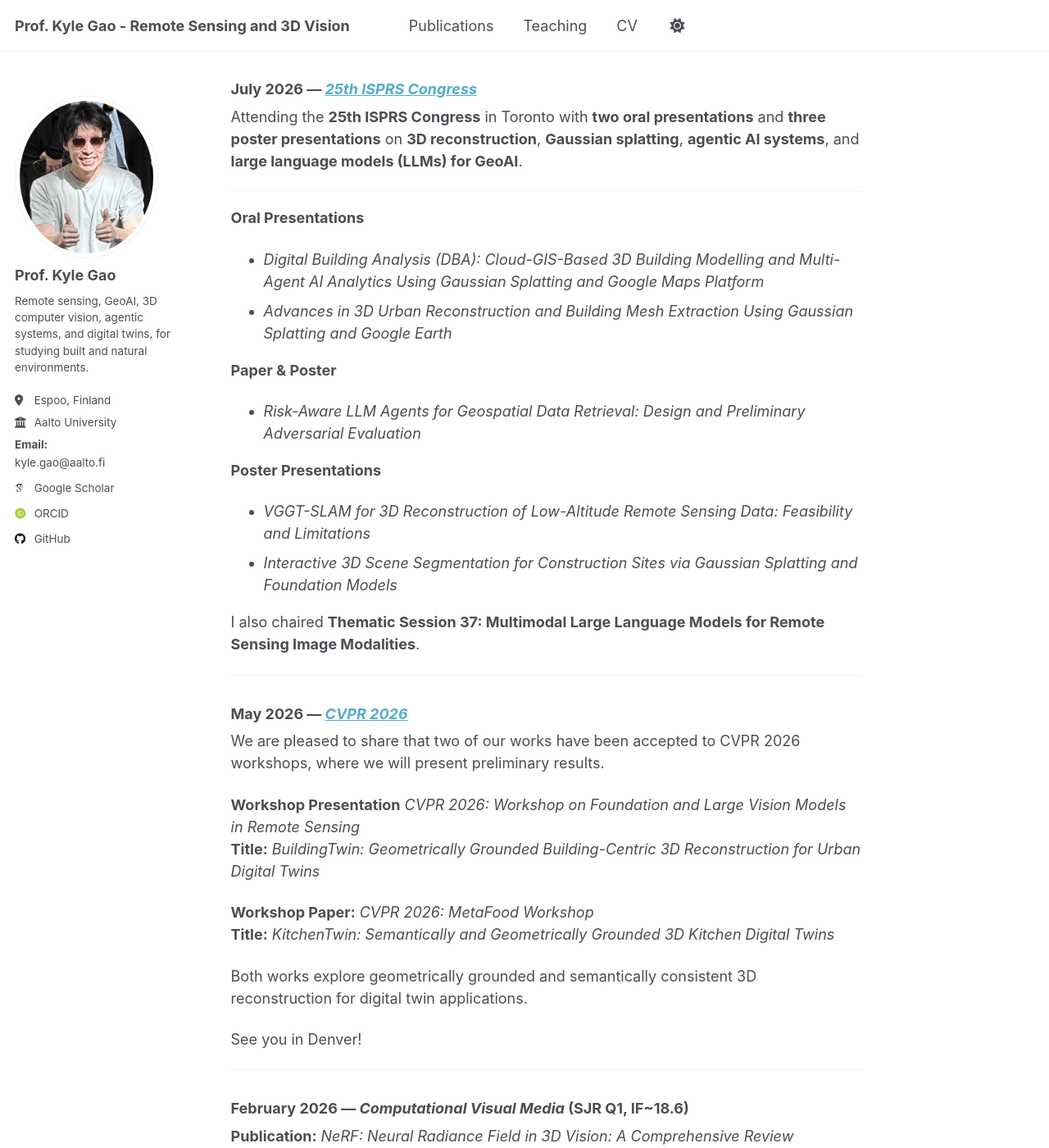
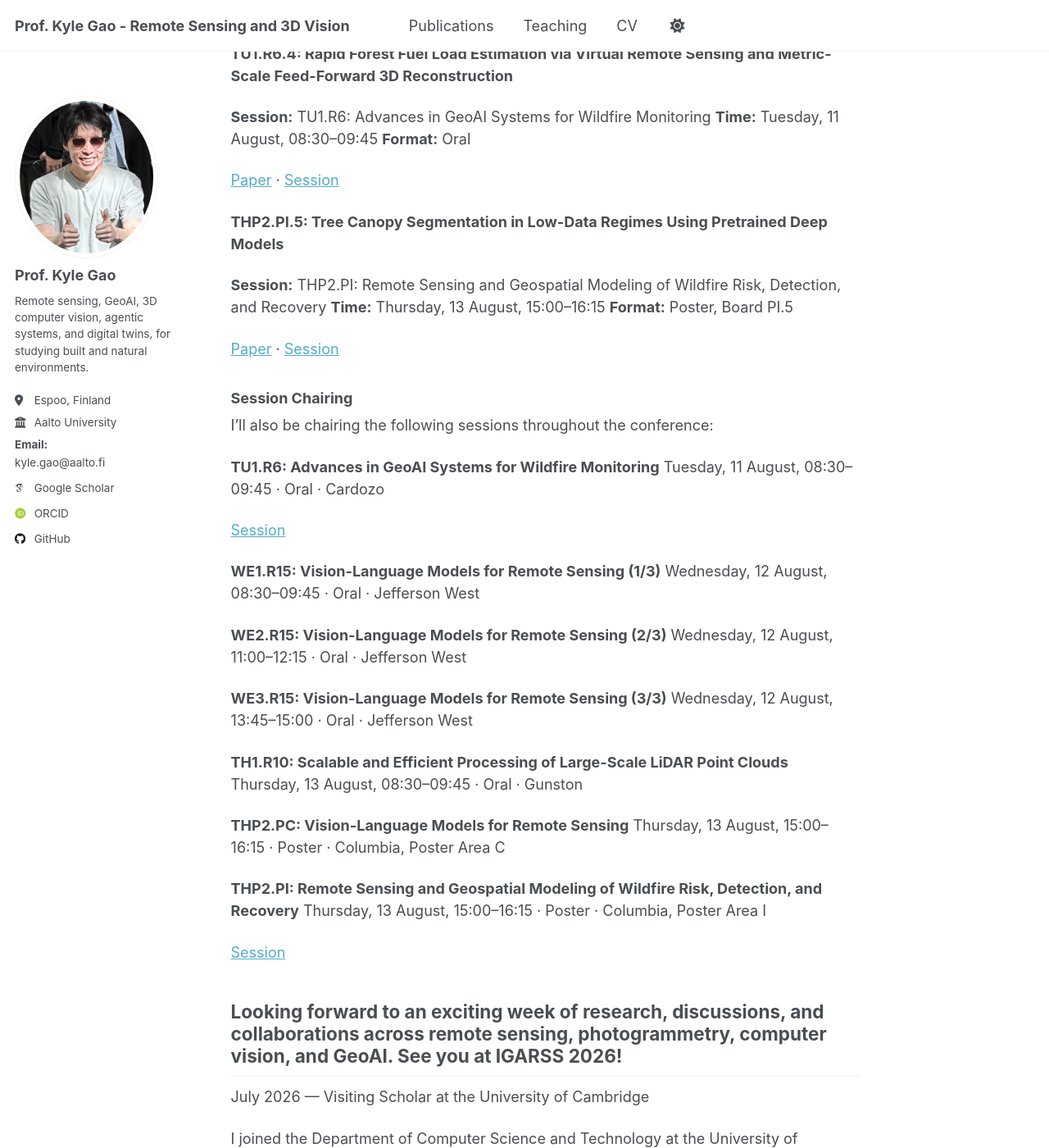
Before and after one commit to kyle-gao/kyle-gao.github.io, a Jekyll site: the page built from _pages/about.md, in a window 1280 px wide and 1400 px high, scrolled down 1313 px. Shown: the whole window at 82% size. Built offline with Jekyll 4.4.1, drawn with Linux system fonts in a browser that asks for light colours; some web fonts are replaced; a script that is not in the unit is left out; some of the changed text lies outside the part shown.

Commit message:
Update about upcoming conferences and research roles
Added information about attending IGARSS 2026, including paper presentations and session chairing details. Updated details about the 25th ISPRS Congress and added new research contributions as a Visiting Scholar at the University of Cambridge.

```diff
--- a/_pages/about.md
+++ b/_pages/about.md
@@ -27,6 +27,59 @@ I joined Aalto University as a Tenure Track Assistant Professor of Geoinformatic
 My research focuses on large-scale 3D geospatial modelling, agentic systems in GIS, and Earth foundation models for studying the natural and built environment. I look forward to building an interdisciplinary research program and collaborating with colleagues across Aalto and the international geospatial AI community.
 
 ---
+## IGARSS 2026
+
+I’m excited to be attending **IGARSS 2026** in Washington, D.C., from August 9–14! I’ll be presenting two papers and chairing sessions covering GeoAI, vision-language models, LiDAR, and wildfire monitoring.
+
+### Paper Presentations
+
+**TU1.R6.4: Rapid Forest Fuel Load Estimation via Virtual Remote Sensing and Metric-Scale Feed-Forward 3D Reconstruction**
+
+**Session:** TU1.R6: Advances in GeoAI Systems for Wildfire Monitoring
+**Time:** Tuesday, 11 August, 08:30–09:45
+**Format:** Oral
+
+[Paper](https://2026.ieeeigarss.org/view_paper.php?PaperNum=2880&SessionID=1700) · [Session](https://2026.ieeeigarss.org/view_session.php?SessionID=1700)
+
+**THP2.PI.5: Tree Canopy Segmentation in Low-Data Regimes Using Pretrained Deep Models**
+
+**Session:** THP2.PI: Remote Sensing and Geospatial Modeling of Wildfire Risk, Detection, and Recovery
+**Time:** Thursday, 13 August, 15:00–16:15
+**Format:** Poster, Board PI.5
+
+[Paper](https://2026.ieeeigarss.org/view_paper.php?PaperNum=2993&SessionID=1708) · [Session](https://2026.ieeeigarss.org/view_session.php?SessionID=1708)
+
+### Session Chairing
+
+I’ll also be chairing the following sessions throughout the conference:
+
+**TU1.R6: Advances in GeoAI Systems for Wildfire Monitoring**
+Tuesday, 11 August, 08:30–09:45 · Oral · Cardozo
+
+[Session](https://2026.ieeeigarss.org/view_session.php?SessionID=1700)
+
+**WE1.R15: Vision-Language Models for Remote Sensing (1/3)**
+Wednesday, 12 August, 08:30–09:45 · Oral · Jefferson West
+
+**WE2.R15: Vision-Language Models for Remote Sensing (2/3)**
+Wednesday, 12 August, 11:00–12:15 · Oral · Jefferson West
+
+**WE3.R15: Vision-Language Models for Remote Sensing (3/3)**
+Wednesday, 12 August, 13:45–15:00 · Oral · Jefferson West
+
+**TH1.R10: Scalable and Efficient Processing of Large-Scale LiDAR Point Clouds**
+Thursday, 13 August, 08:30–09:45 · Oral · Gunston
+
+**THP2.PC: Vision-Language Models for Remote Sensing**
+Thursday, 13 August, 15:00–16:15 · Poster · Columbia, Poster Area C
+
+**THP2.PI: Remote Sensing and Geospatial Modeling of Wildfire Risk, Detection, and Recovery**
+Thursday, 13 August, 15:00–16:15 · Poster · Columbia, Poster Area I
+
+[Session](https://2026.ieeeigarss.org/view_session.php?SessionID=1708)
+
+Looking forward to an exciting week of research, discussions, and collaborations across **remote sensing, photogrammetry, computer vision, and GeoAI**. See you at IGARSS 2026!
+---
 
 July 2026 — Visiting Scholar at the University of Cambridge
 
@@ -34,11 +87,11 @@ I joined the Department of Computer Science and Technology at the University of
 
 My research contributes to the TESSERA project, with a focus on representation learning and the application of TESSERA embeddings to studying the natural and built environment. This appointment also supports new international collaborations in GeoAI, Earth foundation models, and environmental monitoring.
 
+---
+
 ### July 2026 — *[25th ISPRS Congress](https://isprs2026.com/)*
 
 Attending the **25th ISPRS Congress** in Toronto with **two oral presentations** and **three poster presentations** on **3D reconstruction**, **Gaussian splatting**, **agentic AI systems**, and **large language models (LLMs) for GeoAI**.
-
----
 
 **Oral Presentations**
 - *Digital Building Analysis (DBA): Cloud-GIS-Based 3D Building Modelling and Multi-Agent AI Analytics Using Gaussian Splatting and Google Maps Platform*
@@ -51,7 +104,7 @@ Attending the **25th ISPRS Congress** in Toronto with **two oral presentations**
 - *VGGT-SLAM for 3D Reconstruction of Low-Altitude Remote Sensing Data: Feasibility and Limitations*
 - *Interactive 3D Scene Segmentation for Construction Sites via Gaussian Splatting and Foundation Models*
 
-I also chaired **Thematic Session 37: Multimodal Large Language Models for Remote Sensing Image Modalities**.
+I also chaired **Thematic Session 37: Multimodal Large Language Models for Remote Sensing Image Modalities**, and **Invited Session: Canadian Remote Sensing for Urban Applications**
 
 ---
 
```
